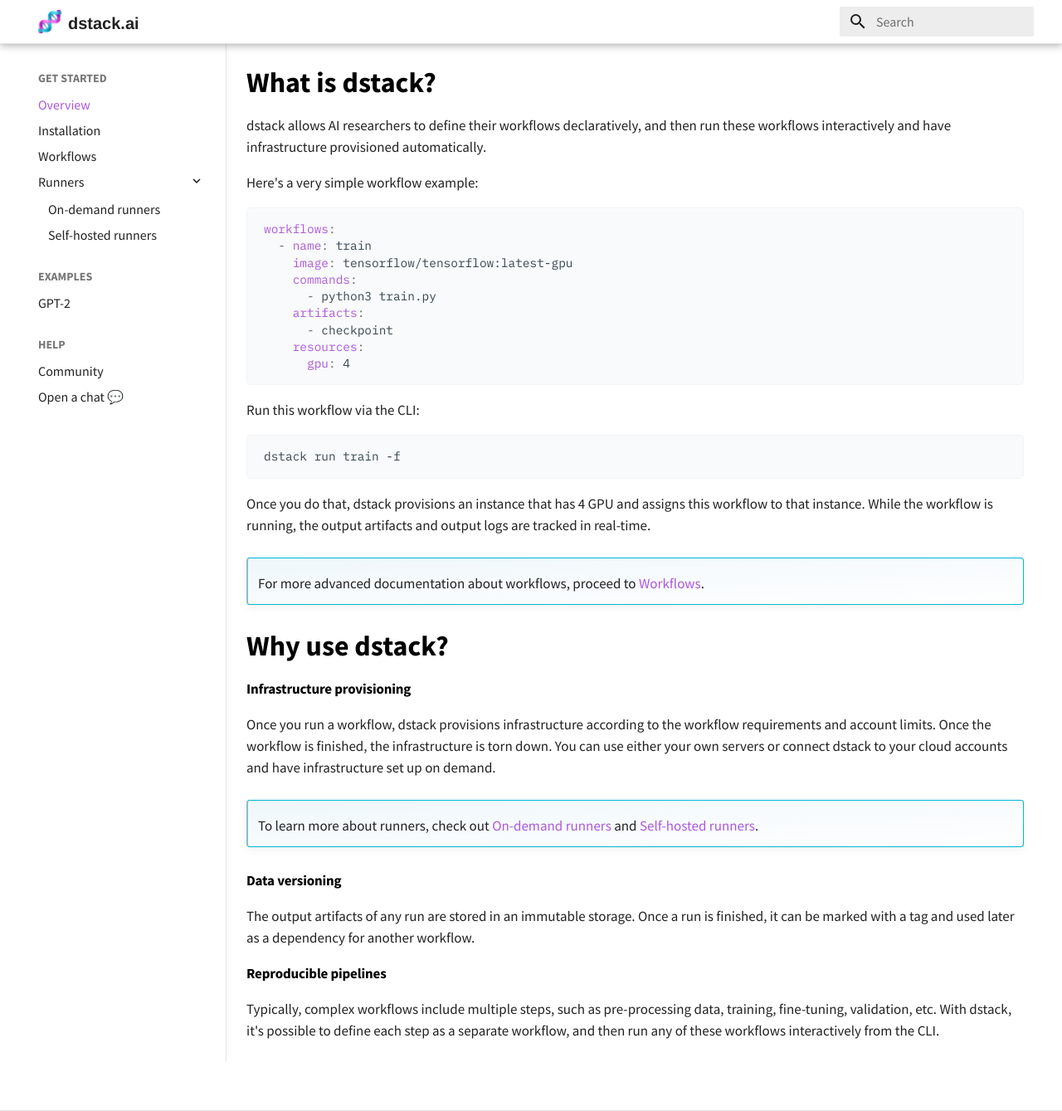
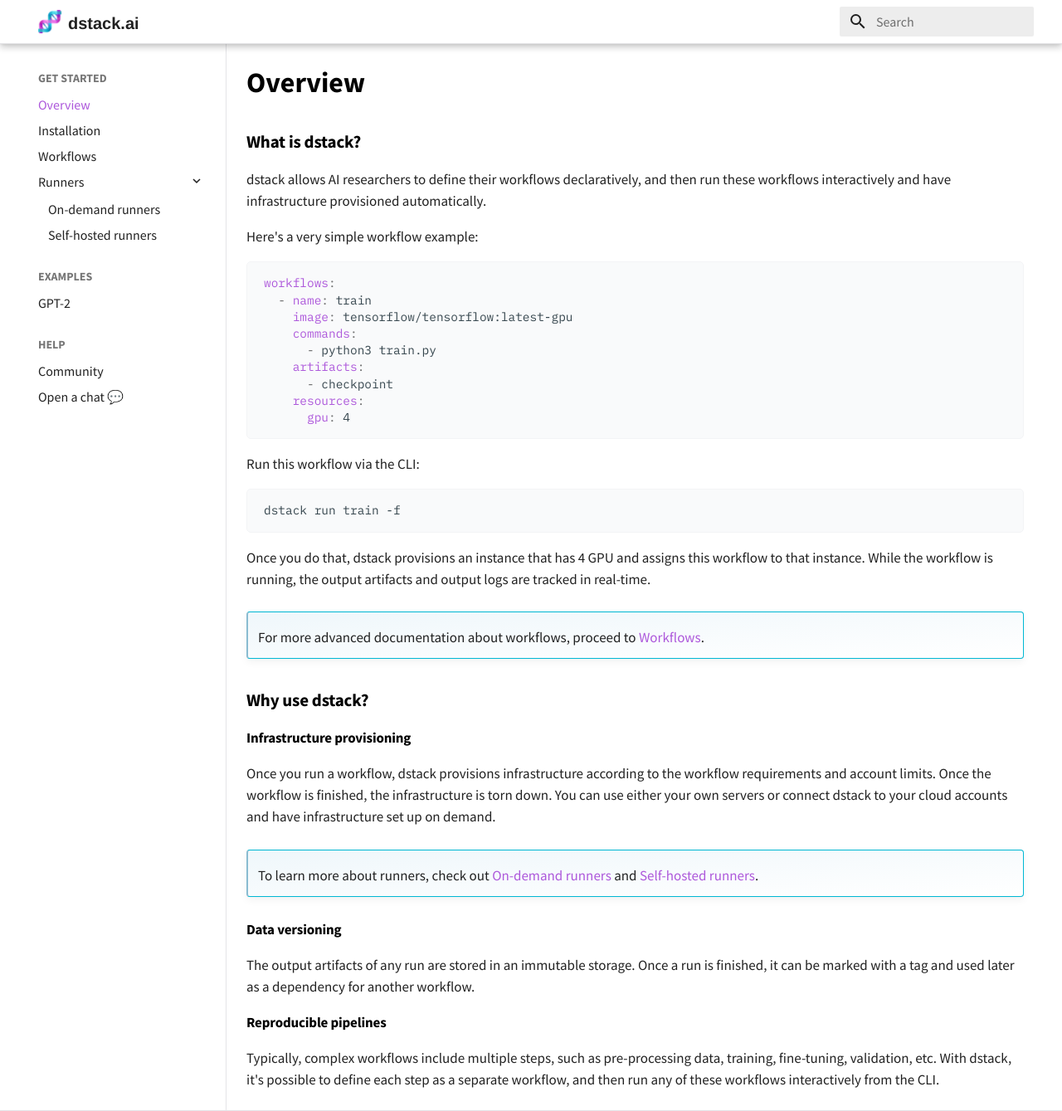
Before and after one commit to dstackai/dstack.github.io, an MkDocs documentation site: the page built from docs/index.md, in a window 1280 px wide and 1339 px high. Shown: the whole window at 83% size. Built offline with MkDocs 1.6.1 and Material for MkDocs 9.7.7, drawn with Linux system fonts in a browser that asks for light colours.

Commit message:
- Minor: updated the index.md page

```diff
--- a/docs/index.md
+++ b/docs/index.md
@@ -1,4 +1,6 @@
-# What is dstack?
+# Overview
+
+### What is dstack?
 
 dstack allows AI researchers to define their workflows declaratively, and then run these workflows interactively
 and have infrastructure provisioned automatically.
@@ -29,7 +31,7 @@
 !!! info ""
     For more advanced documentation about workflows, proceed to [Workflows](workflows.md).
 
-# Why use dstack?
+### Why use dstack?
 
 #### Infrastructure provisioning
 
```
